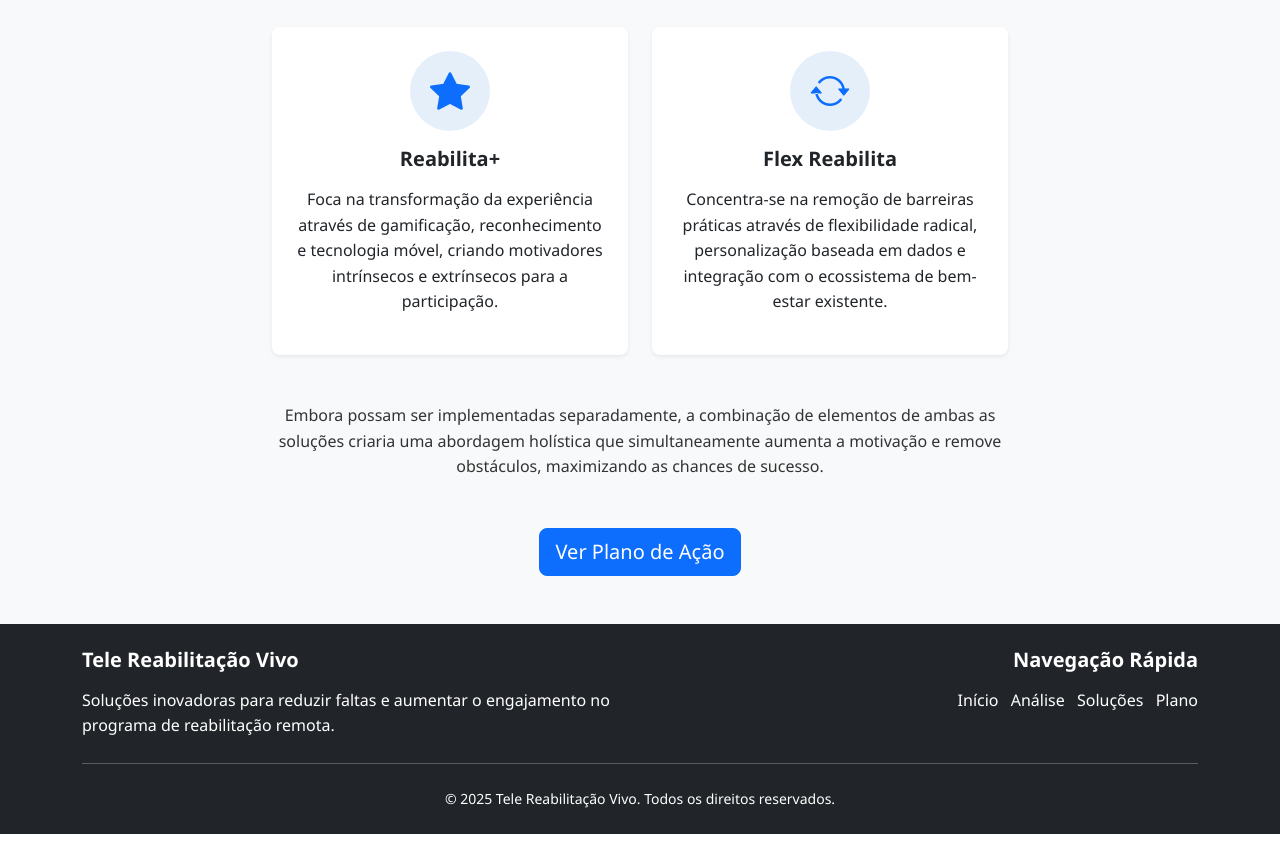
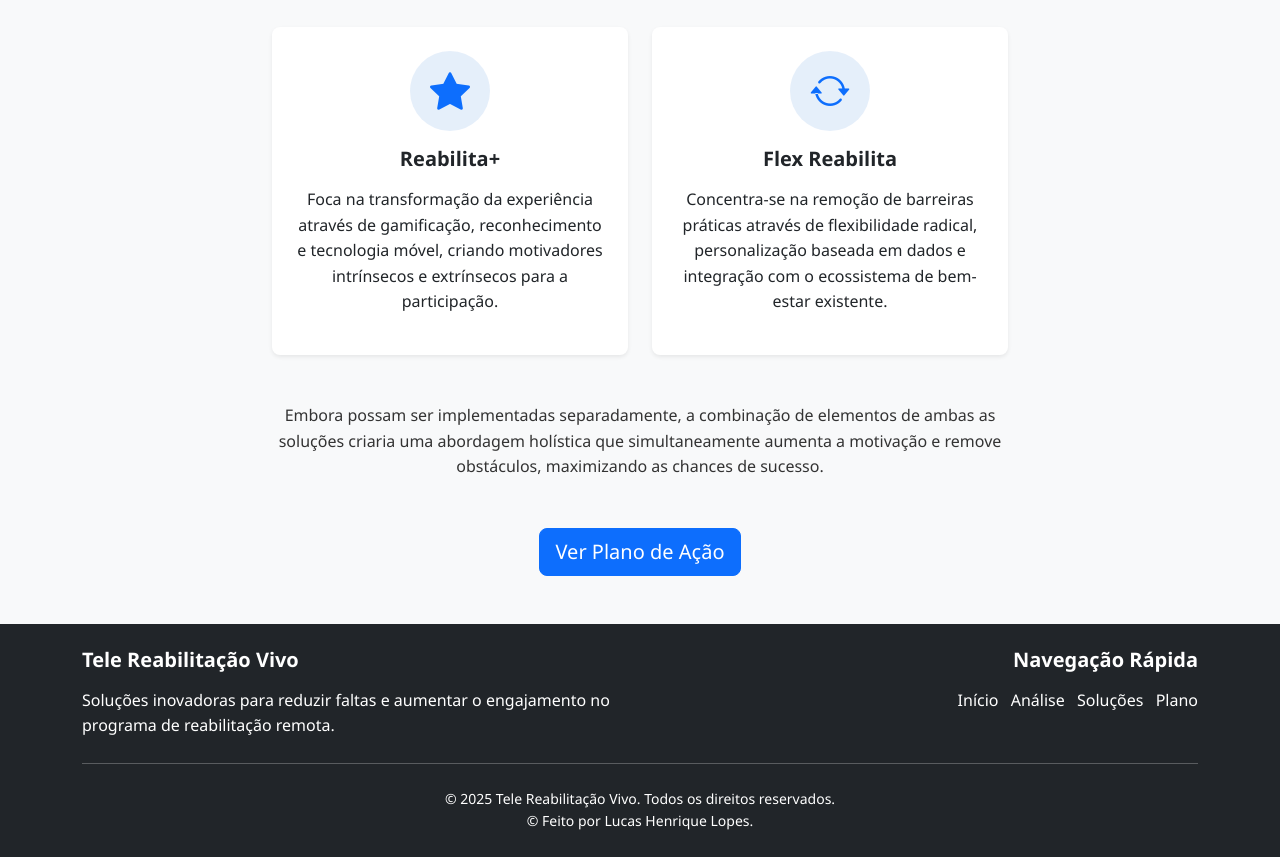
Before and after one commit to lucasownz/TeleVivo, a plain HTML site: page solucoes.html in a window 1280 px wide. Shown: the part 3731-4588 px from the top of the page. Before the commit the page ends 4565 px from the top, so only its background shows below. Drawn offline with nearby package versions, Linux system fonts and the light colour scheme.

Commit message:
Update solucoes.html

```diff
--- a/solucoes.html
+++ b/solucoes.html
@@ -345,6 +345,7 @@
             <hr class="my-4">
             <div class="text-center">
                 <p class="small mb-0">&copy; 2025 Tele Reabilitação Vivo. Todos os direitos reservados.</p>
+<p class="small mb-0">&copy; Feito por Lucas Henrique Lopes.</p>
             </div>
         </div>
     </footer>
```
